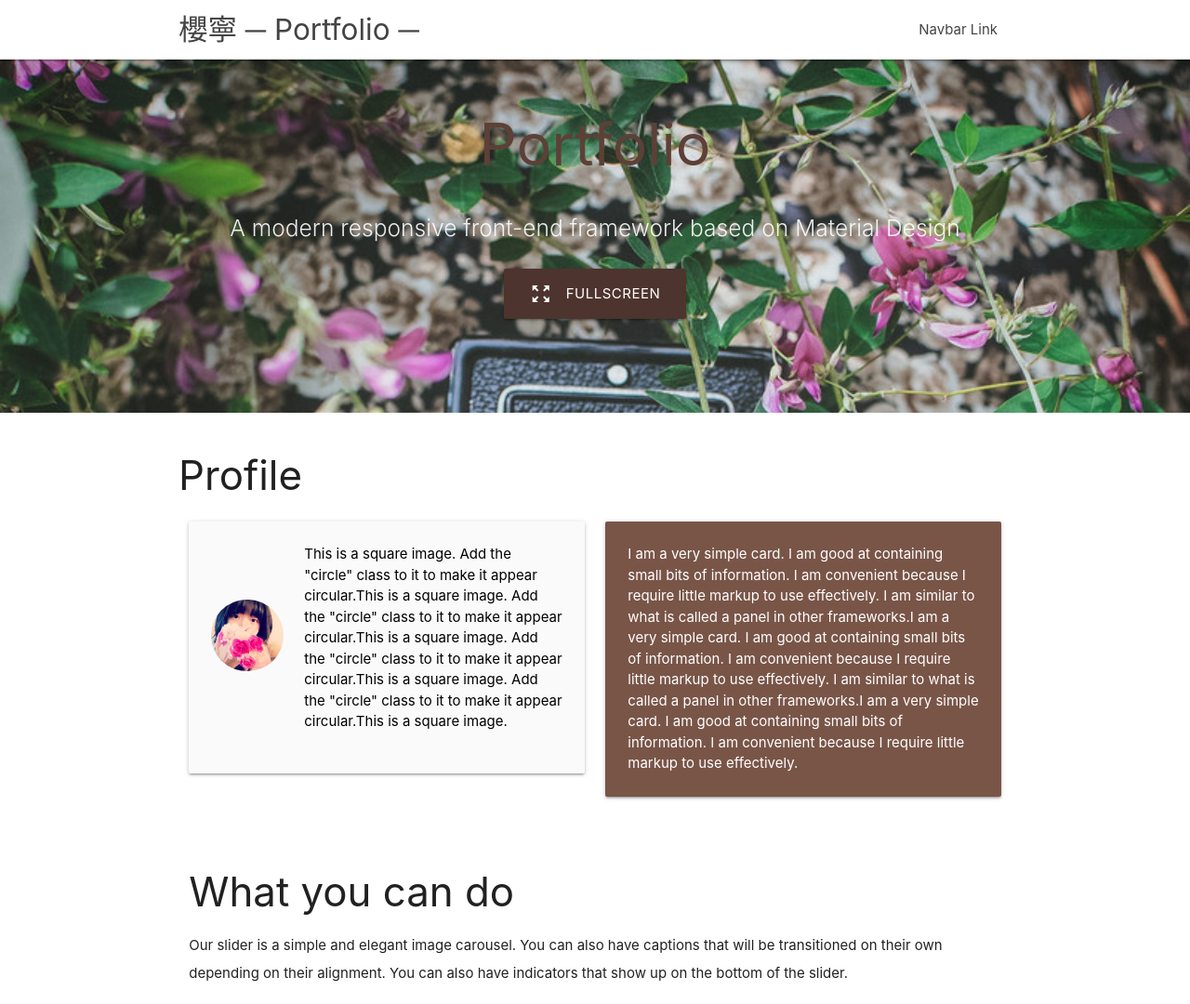
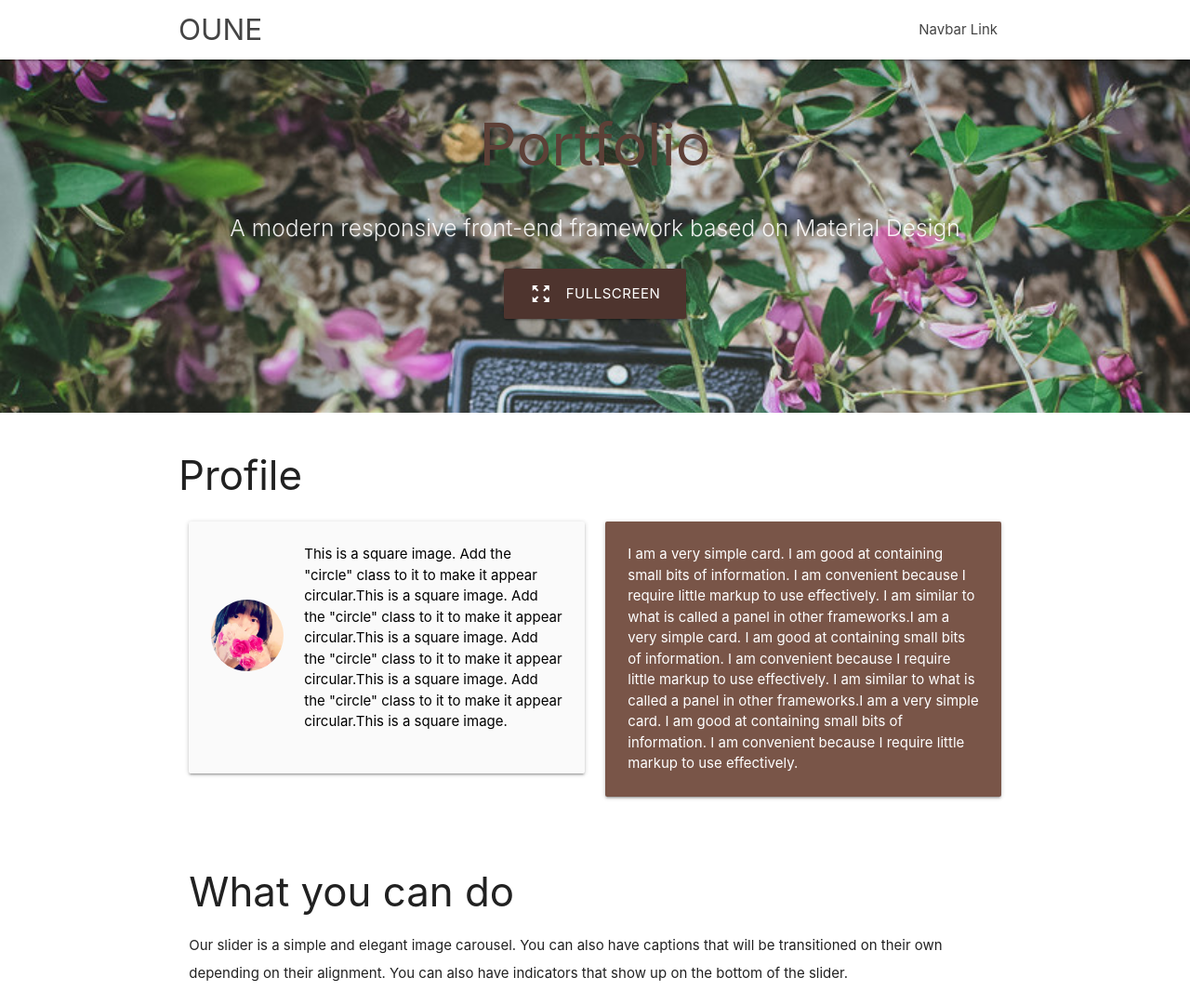
Before and after one commit to kazumi-o/HTML_1, a plain HTML site: page parallax-template/index.html in a window 1280 px wide. Shown: the top 1080 px of the page at 93% size. Drawn offline with nearby package versions, Linux system fonts and the light colour scheme.

Commit message:
200130_Replacement

```diff
--- a/parallax-template/index.html
+++ b/parallax-template/index.html
@@ -3,7 +3,7 @@
 <head>
   <meta http-equiv="Content-Type" content="text/html; charset=UTF-8"/>
   <meta name="viewport" content="width=device-width, initial-scale=1"/>
-  <title>Portfolio - oune</title>
+  <title>Portfolio - OUNE</title>
 
   <!-- CSS  -->
   <link href="https://fonts.googleapis.com/icon?family=Material+Icons" rel="stylesheet">
@@ -14,7 +14,7 @@
 <body>
   <nav class="white" role="navigation">
     <div class="nav-wrapper container">
-      <a id="logo-container" href="#" class="brand-logo">櫻寧 ─ Portfolio ─</a>
+      <a id="logo-container" href="#" class="brand-logo">OUNE</a>
       <ul class="right hide-on-med-and-down">
         <li><a href="#">Navbar Link</a></li>
       </ul>
```
